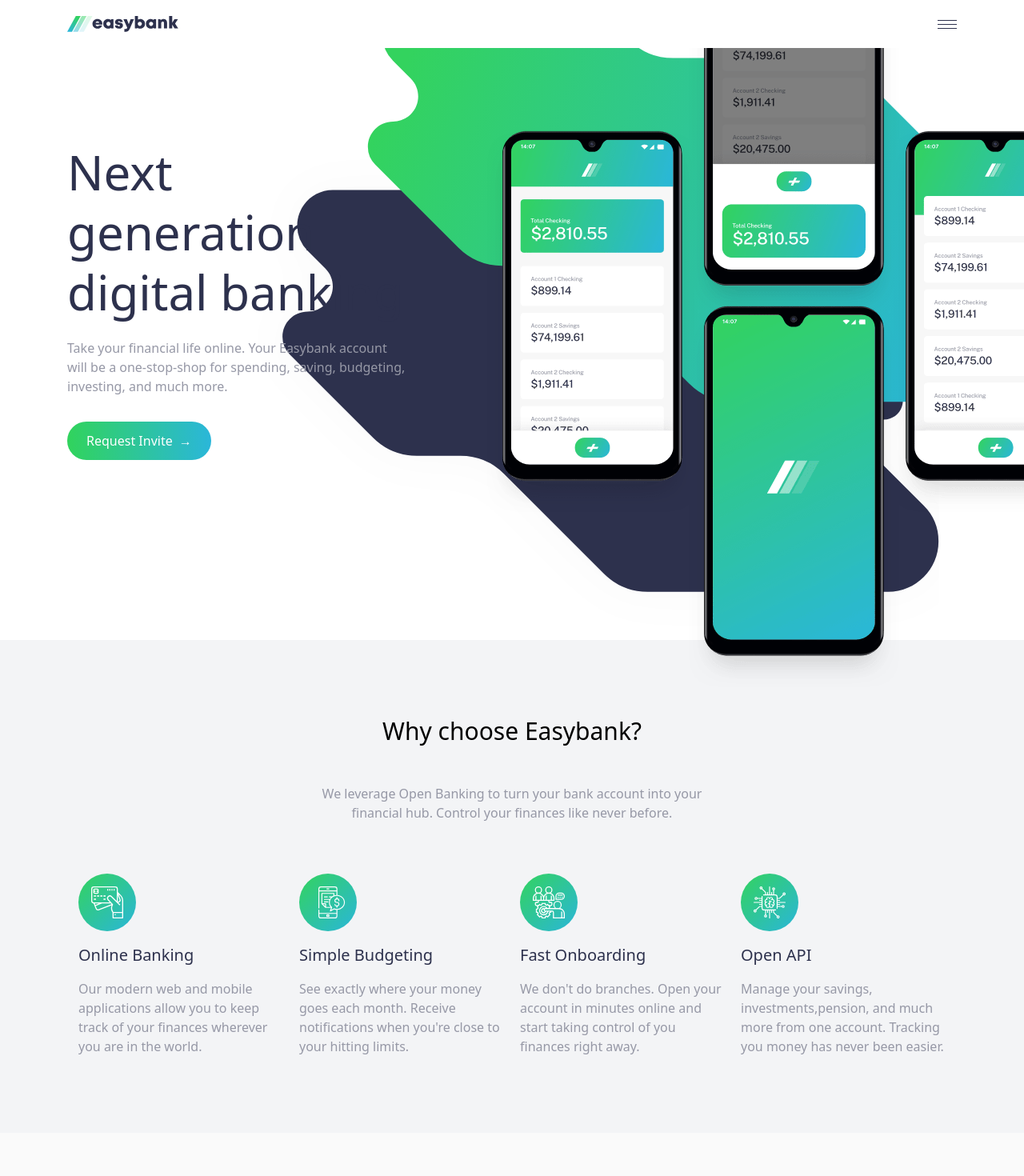
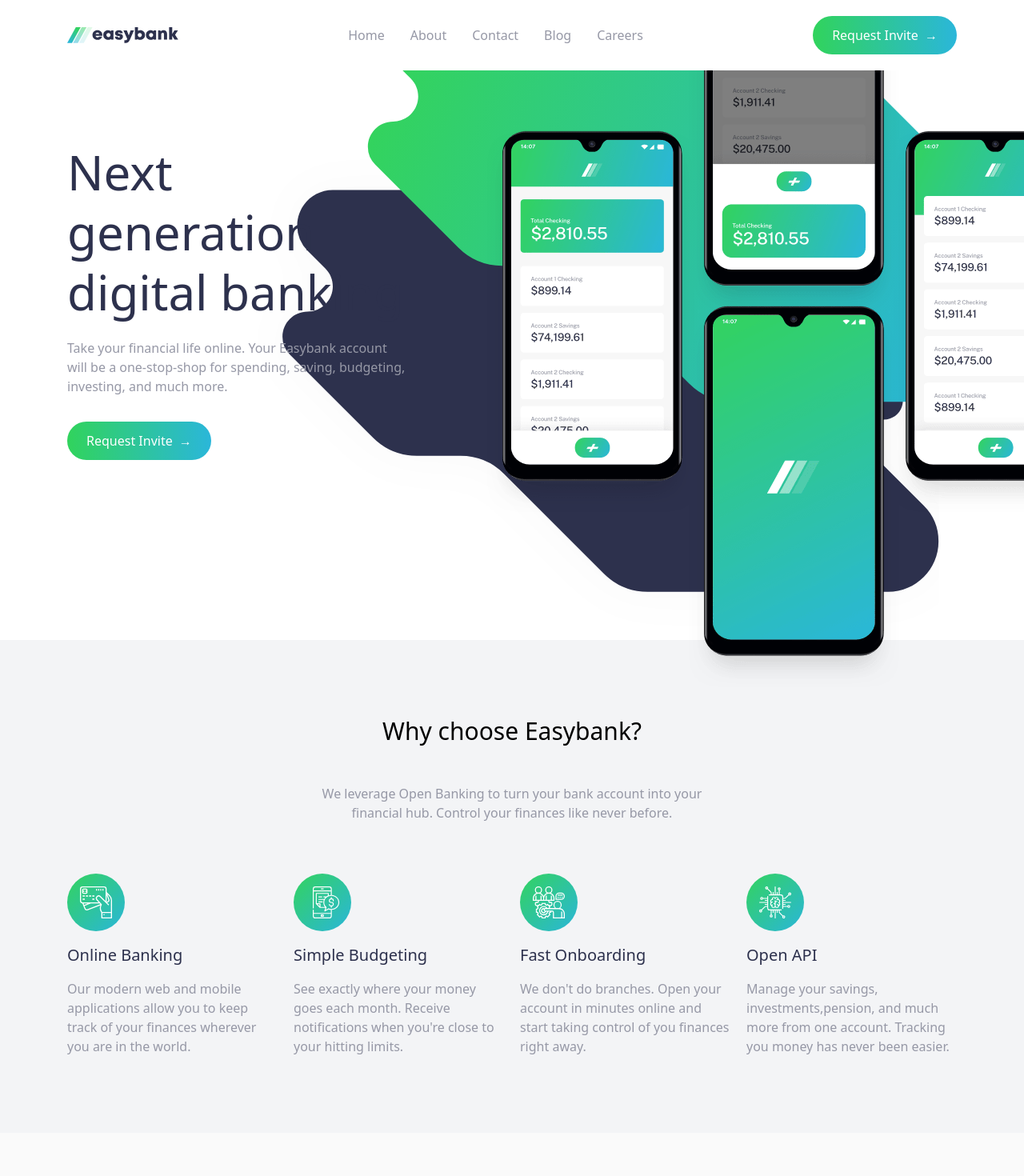
Before and after one commit to Obrienzo/easybank-landing-page-master, a React (Vite) app: page / in a window 1280 px wide. Shown: the top 1470 px of the page at 80% size. Built offline with nearby package versions, Linux system fonts and the light colour scheme.

Commit message:
Add dsktp menu & sizing components

```diff
--- a/src/App.jsx
+++ b/src/App.jsx
@@ -5,6 +5,8 @@
 import Articles from "./sections/Articles";
 
 function App() {
+
+  // I will have to add an event handler to listen for the change in the windows width...
 
   return (
     <div className="text-base relative overflow-hidden bg-[url('/src/assets/bg-intro-mobile.svg')] bg-no-repeat bg-contain bg-top md:bg-none">
--- a/src/components/ArticleCard.jsx
+++ b/src/components/ArticleCard.jsx
@@ -1,14 +1,14 @@
 
 function ArticleCard({ index, banner, author, title, preview }) {
     return (
-        <li key={index} className="rounded-lg bg-White overflow-hidden max-w-80 lg:w-64">
+        <li key={index} className="rounded-lg bg-White overflow-hidden max-w-80 cursor-pointer">
             <article>
                 <section className="h-56 lg:h-48 overflow-hidden">
                 <img className="object-cover h-full w-full" src={banner} alt="banner" />
                 </section>
                 <section className="px-5 py-8">
                     <p className="text-xs text-Grayishblue">By {author}</p>
-                    <a className="text-lg leading-tight mt-2.5 mb-1.5 block" href="#">{title}</a>
+                    <a className="text-lg leading-tight mt-2.5 mb-1.5 block hover:text-LimeGreen hover:cursor-pointer" href="#">{title}</a>
                     <p className="text-sm text-Grayishblue">{preview}</p>
                 </section>
             </article>
--- a/src/components/Button.jsx
+++ b/src/components/Button.jsx
@@ -2,7 +2,7 @@
 
 function Button() {
     return (
-        <button className="bg-gradient-to-r from-LimeGreen to-BrightCyan px-6 py-3 text-White font-normal rounded-3xl">Request Invite <span className="ml-1">&rarr;</span></button>
+        <button className="bg-gradient-to-r from-LimeGreen to-BrightCyan px-6 py-3 text-White font-normal rounded-3xl hover:bg-opacity-50">Request Invite <span className="ml-1">&rarr;</span></button>
     );
 }
 
--- a/src/components/ServiceCard.jsx
+++ b/src/components/ServiceCard.jsx
@@ -2,7 +2,7 @@
 
 function ServiceCard({ index, icon, heading, description }) {
     return (
-        <li key={index} className="flex flex-col items-center text-center max-w-80 lg:w-64 sm:items-start sm:text-start">
+        <li key={index} className="flex flex-col items-center text-center max-w-80 sm:items-start sm:text-start">
             <div>
                 <img src={icon} alt="icon" />
             </div>
--- a/src/sections/Articles.jsx
+++ b/src/sections/Articles.jsx
@@ -41,8 +41,8 @@
     return (
         <section className="bg-VeryLightGray">
             <div className="px-5 py-16 lg:py-24 mx-auto max-w-6xl">
-                <h2 className="text-center xl:text-start xl:ml-3 mb-12 text-3xl text-DarkBlue">Latest Articles</h2>
-                <ul className="flex flex-wrap justify-center gap-5">
+                <h2 className="text-center xl:text-start mb-12 text-3xl text-DarkBlue">Latest Articles</h2>
+                <ul className="flex flex-wrap md:grid md:grid-cols-4 justify-center gap-5">
                     {articlesList}
                 </ul>
             </div>
--- a/src/sections/Header.jsx
+++ b/src/sections/Header.jsx
@@ -1,6 +1,14 @@
+import { useState } from 'react';
 import Button from '../components/Button';
+import Navigation from './Navigation';
 
 function Header() {
+    const [ dropdown, setDropdown ] = useState(false);
+
+    const handleDropdownClick = (event) => {
+        setDropdown(prev => !prev);
+    }
+
     return (
         <header className='absolute w-full bg-White z-30'>
             <nav className='max-w-6xl mx-auto p-5 flex justify-between items-center'>
@@ -9,7 +17,11 @@
                         <img src="/src/assets/logo.svg" alt="web page logo" title='easybank home' />
                     </a>
                 </div>
-                <button>
+                <Navigation />
+                <div className='hidden md:block'>
+                    <Button />
+                </div>
+                <button onClick={handleDropdownClick} className='md:hidden'>
                     <img src="/src/assets/icon-hamburger.svg" alt="menu icon" title='menu' />
                 </button>
             </nav>
--- /dev/null
+++ b/src/sections/Navigation.jsx
@@ -0,0 +1,26 @@
+
+function Navigation() {
+    const pageWidth = window.innerWidth;
+    // console.log(pageWidth);
+    return (
+        <ul className="hidden md:flex gap-5 lg:gap-8 text-Grayishblue">
+            <li>
+                <a href="/index.html">Home</a>
+            </li>
+            <li>
+                <a href="#">About</a>
+            </li>
+            <li>
+                <a href="#">Contact</a>
+            </li>
+            <li>
+                <a href="#">Blog</a>
+            </li>
+            <li>
+                <a href="#">Careers</a>
+            </li>
+        </ul>
+    );
+}
+
+export default Navigation;
--- a/src/sections/Services.jsx
+++ b/src/sections/Services.jsx
@@ -37,13 +37,13 @@
     return (
         <section className="bg-LightGrayishBlue">
             <div className="px-5 py-12 lg:py-24 mx-auto max-w-6xl">
-                <div className="text-center mx-auto xl:mx-0 xl:text-start xl:ml-3 max-w-lg">
+                <div className="text-center mx-auto xl:mx-0 xl:text-start max-w-lg">
                     <h2 className="text-3xl mx-5 md:mx-0">Why choose Easybank?</h2>
                     <p className="mt-12 text-Grayishblue">
                         We leverage Open Banking to turn your bank account into your financial hub. Control your finances like never before.
                     </p>
                 </div>
-                <ul className="flex flex-wrap justify-center gap-5 mt-16">
+                <ul className="flex flex-wrap justify-center md:grid md:grid-cols-4 gap-5 mt-16">
                     {servicesList}
                 </ul>
             </div>
```
